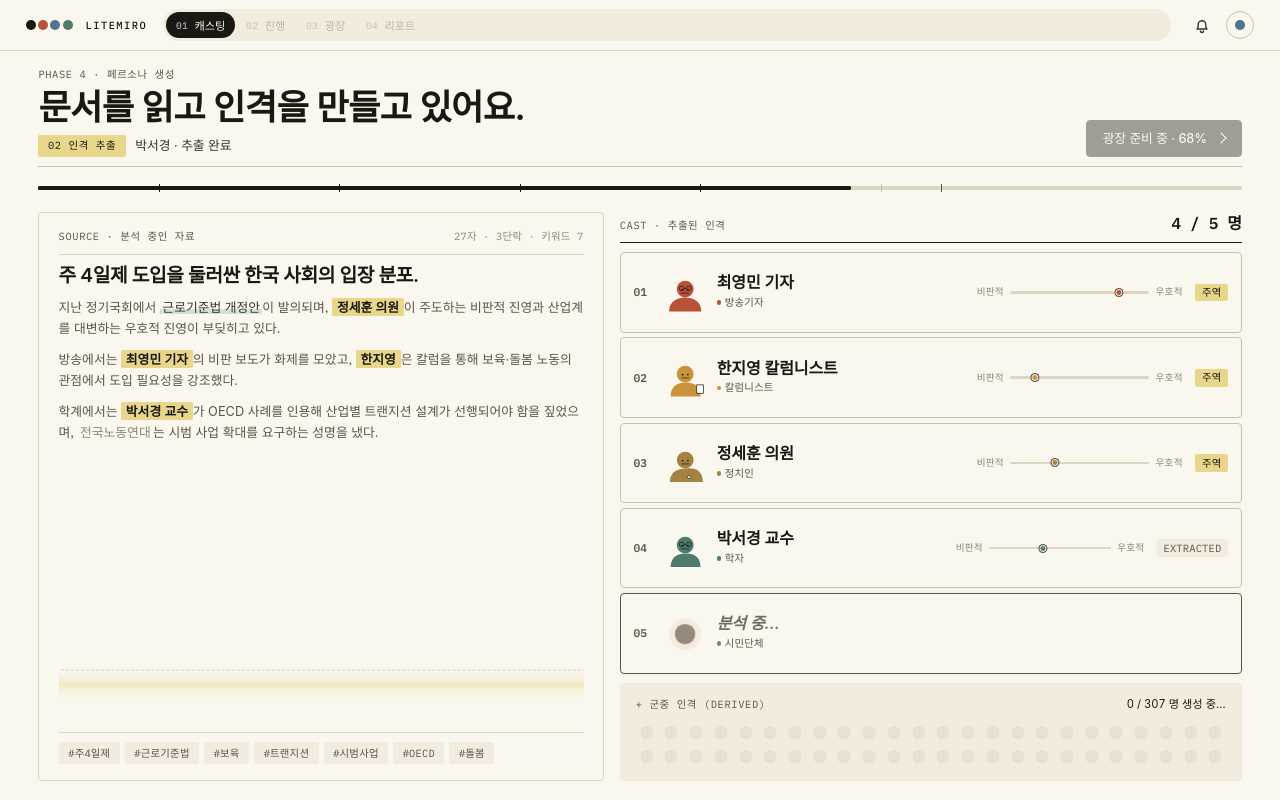
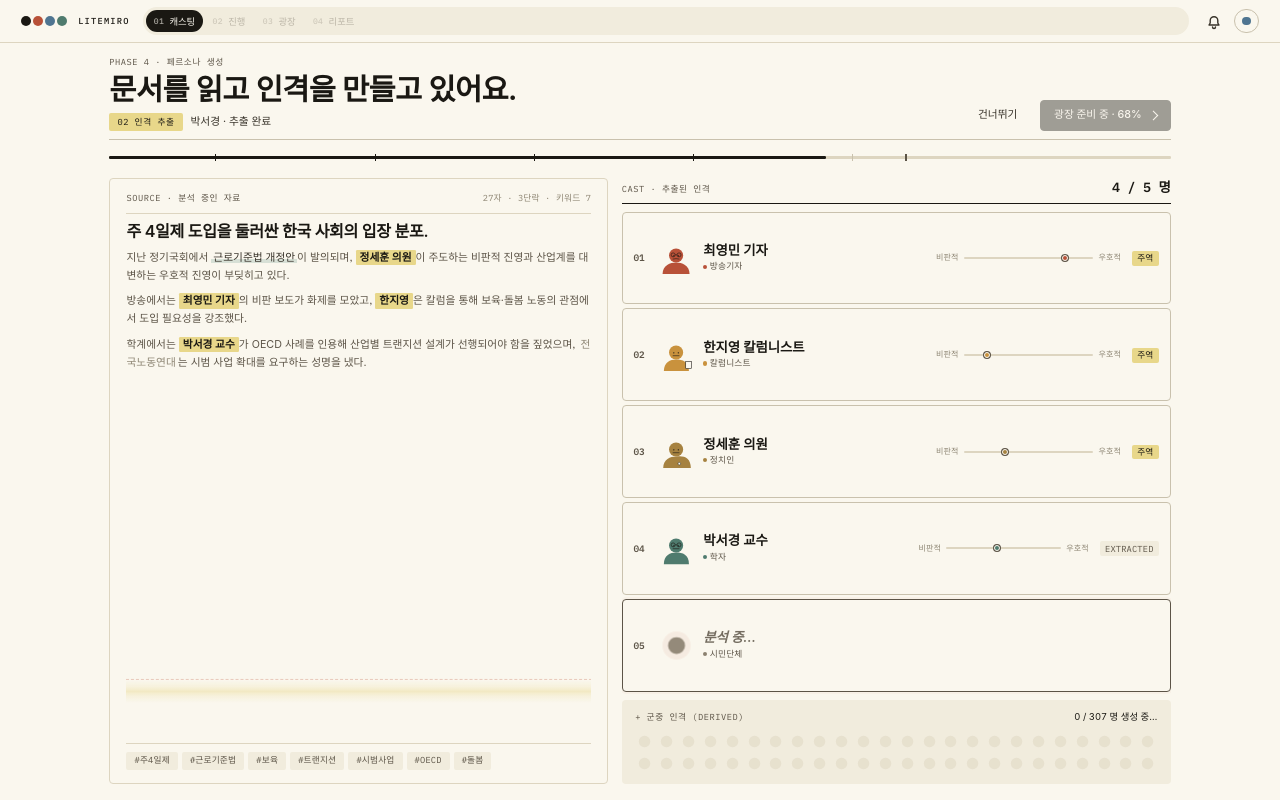
Before and after one commit to teamfossil/litemiro, a React (Vite) app in the folder frontend/: page /casting/1 in a window 1280 px wide. Built offline with nearby package versions, Linux system fonts and the light colour scheme; a web font is replaced by a local one.

Commit message:
Revert "Merge pull request #68 from teamfossil/feat/ui-readability-bump"
This reverts commit aae48ef4944c55f74a3238440b8f97b75abc2713, reversing
changes made to 309cc979b7a047af99855e356a7173dcfc19494c.

```diff
--- a/frontend/src/screens/Casting.tsx
+++ b/frontend/src/screens/Casting.tsx
@@ -237,6 +237,11 @@ export default function Casting() {
             </div>
           </div>
           <div className="lm-cast__head-actions">
+            {!done && (
+              <Button kind="ghost" onClick={handleSkip}>
+                건너뛰기
+              </Button>
+            )}
             <Button kind="primary" disabled={!done} onClick={handleSkip} trailing={<ArrowGlyph dir="right" />}>
               {done ? '광장으로 입장' : `광장 준비 중 · ${Math.round(t * 100)}%`}
             </Button>
--- a/frontend/src/styles/tokens.css
+++ b/frontend/src/styles/tokens.css
@@ -43,7 +43,7 @@
   --negative:      #B85138;
 
   /* ---- 0. SCALE — 전역 UI 배율. 1.0 = 디자인 원본 크기. ---- */
-  --scale: 0.8;
+  --scale: 0.67;
 
   /* ---- 6. TYPOGRAPHY ---- */
   --font:  "Pretendard Variable", Pretendard, -apple-system, system-ui, sans-serif;
```
